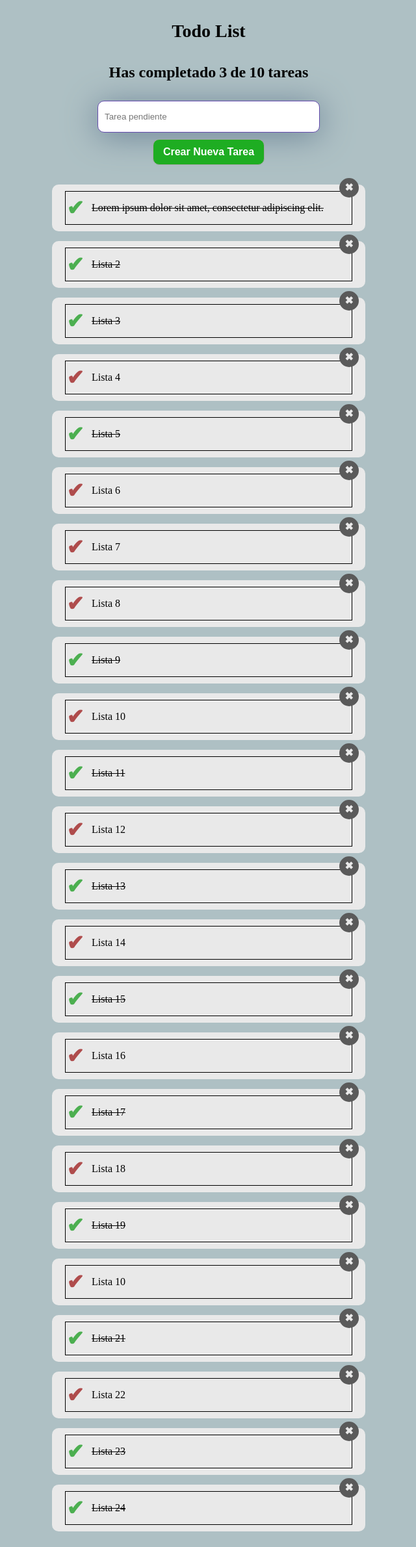
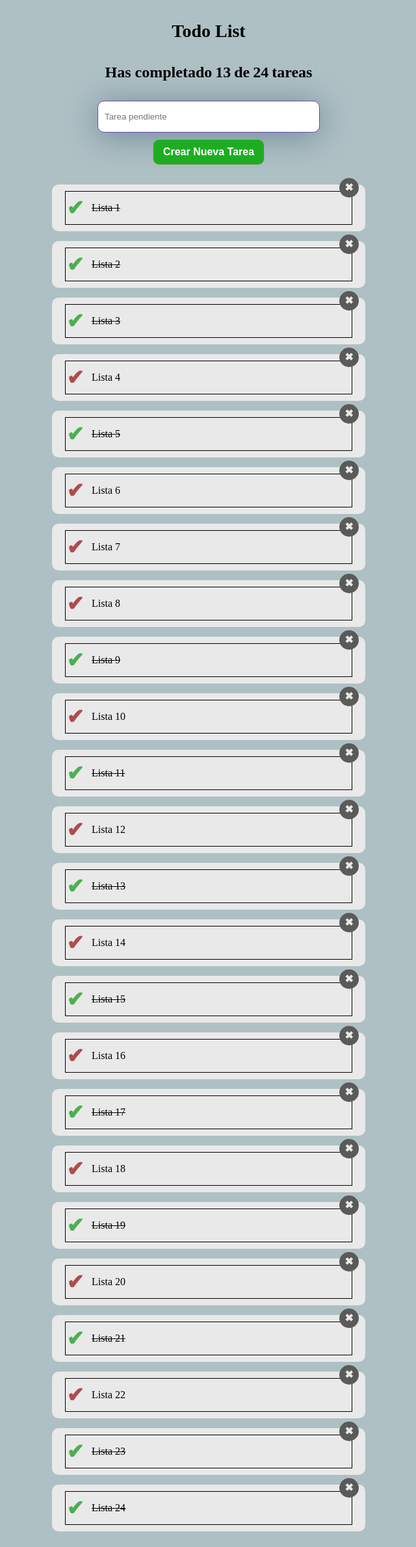
Before and after one commit to dejeloper/todo-list-base, a React (Vite) app: page / in a window 1280 px wide. Shown: the top 2381 px of the page at 65% size, without its empty margins (319-959 px from the left). Built offline with nearby package versions, Linux system fonts and the light colour scheme.

Commit message:
Add counter state

```diff
--- a/src/App.jsx
+++ b/src/App.jsx
@@ -6,10 +6,11 @@ import {
   TodoSearch,
 } from "./components";
 import "./App.css";
+import { useState } from "react";
 
 const defaultTodos = [
   {
-    text: "Lorem ipsum dolor sit amet, consectetur adipiscing elit.",
+    text: "Lista 1",
     completed: true,
   },
   { text: "Lista 2", completed: true },
@@ -30,7 +31,7 @@ const defaultTodos = [
   { text: "Lista 17", completed: true },
   { text: "Lista 18", completed: false },
   { text: "Lista 19", completed: true },
-  { text: "Lista 10", completed: false },
+  { text: "Lista 20", completed: false },
   { text: "Lista 21", completed: true },
   { text: "Lista 22", completed: false },
   { text: "Lista 23", completed: true },
@@ -38,15 +39,22 @@ const defaultTodos = [
 ];
 
 function App() {
+  const [todos, setTodos] = useState(defaultTodos);
+  const [search, setSearch] = useState("");
+
+  const completeTodos = todos.filter((todo) => todo.completed).length;
+  const allTodos = todos.length;
+
+  console.log(search);
   return (
     <>
       <h1 style={{ fontSize: 28, textAlign: "center", margin: 0, padding: 24 }}>
         Todo List
       </h1>
-      <TodoCounter completed={3} total={10} />
+      <TodoCounter completed={completeTodos} total={allTodos} />
 
       <div className="section-todo">
-        <TodoSearch />
+        <TodoSearch search={search} setSearch={setSearch} />
         <CreateTodoButton />
         <TodoList>
           {defaultTodos &&
```
